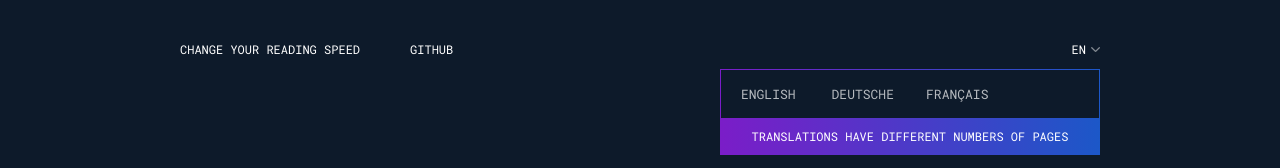
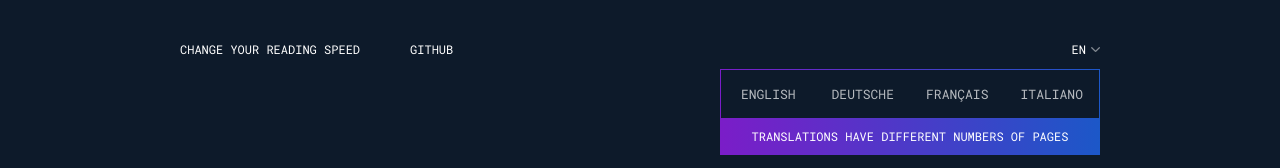
Before and after one commit to devfake/years-to-read, a Vue app: page / in a window 1280 px wide. Both pictures are taken after a click on the element "EN". Shown: the part 779-947 px from the top of the page. Built offline with nearby package versions, Linux system fonts and the light colour scheme; what vue-js-modal would draw is missing.

Commit message:
added italian language

```diff
--- a/src/App.vue
+++ b/src/App.vue
@@ -11,7 +11,8 @@
             <div class="translation-items">
               <div @click="chooseBookTranslation('en')">English</div>
               <div @click="chooseBookTranslation('de')">Deutsche</div>
-	      <div @click="chooseBookTranslation('fr')">Français</div>
+			  <div @click="chooseBookTranslation('fr')">Français</div>
+			  <div @click="chooseBookTranslation('it')">Italiano</div>
             </div>
             <div class="translations-info">
               Translations have different numbers of pages
```
